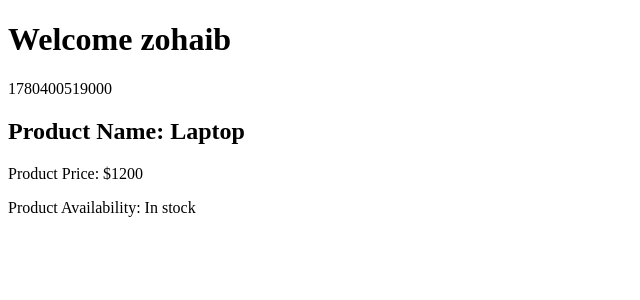
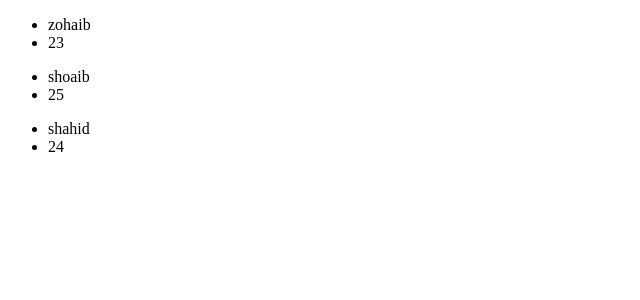
Before and after one commit to Muhammad-Zohaib-42/react-monster-master-class, a React (Vite) app in the folder intro/: page / in a window 1280 px wide. Shown: the top 300 px of the page, without its empty margins (0-640 px from the left). Built offline with nearby package versions, Linux system fonts and the light colour scheme.

Commit message:
learn about lists in react and do a practice about lists how to render and waht is key

```diff
--- a/intro/src/App.jsx
+++ b/intro/src/App.jsx
@@ -1,10 +1,8 @@
-import Greetings from "./components/Greetings"
-import ProductInfo from "./components/ProductInfo"
+import UserList from "./components/UserList"
 
 const App = () => {
   return <>
-    <Greetings />
-    <ProductInfo />
+    <UserList />
   </>
 }
 
--- /dev/null
+++ b/intro/src/components/UserList.jsx
@@ -0,0 +1,34 @@
+import React from 'react'
+
+const UserList = () => {
+  const users = [
+    {
+        id: 1,
+        name: "zohaib",
+        age: 23
+    },
+    {
+        id: 2,
+        name: "shoaib",
+        age: 25
+    },
+    {
+        id: 3,
+        name: "shahid",
+        age: 24
+    }
+  ]
+
+  return (
+    <div>
+        {
+            users.map(user => (<ul key={user.id}>
+                <li>{user.name}</li>
+                <li>{user.age}</li>
+            </ul>))
+        }
+    </div>
+  )
+}
+
+export default UserList
```
